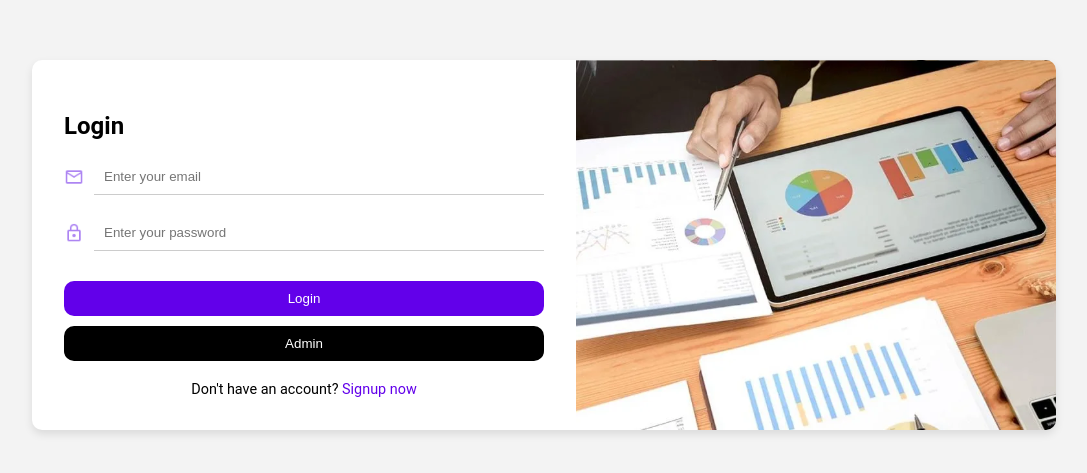
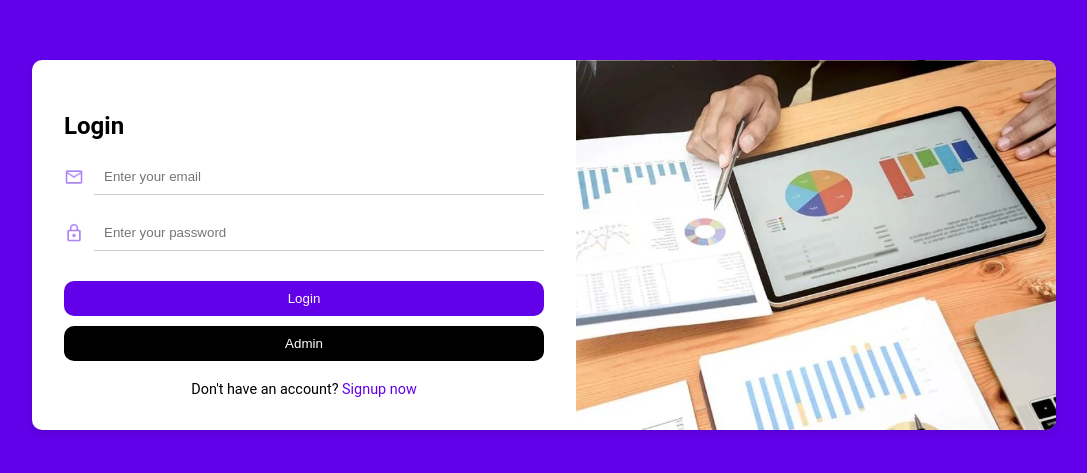
Before and after one commit to d1mazik/FinalSurveyToolProject, a React (Create React App) app in the folder client/: page /login in a window 1280 px wide. Shown: the part 155-628 px from the top of the page, without its empty margins (96-1183 px from the left). Built offline with nearby package versions, Linux system fonts and the light colour scheme.

Commit message:
change background color on login screen

```diff
--- a/client/src/styles/LoginScreen.css
+++ b/client/src/styles/LoginScreen.css
@@ -21,7 +21,7 @@ body {
     align-items: center;
     justify-content: center;
     min-height: 100vh;
-    background-color: var(--background-color);
+    background-color: var(--primary-color);
 }
 
 .login-content {
```
